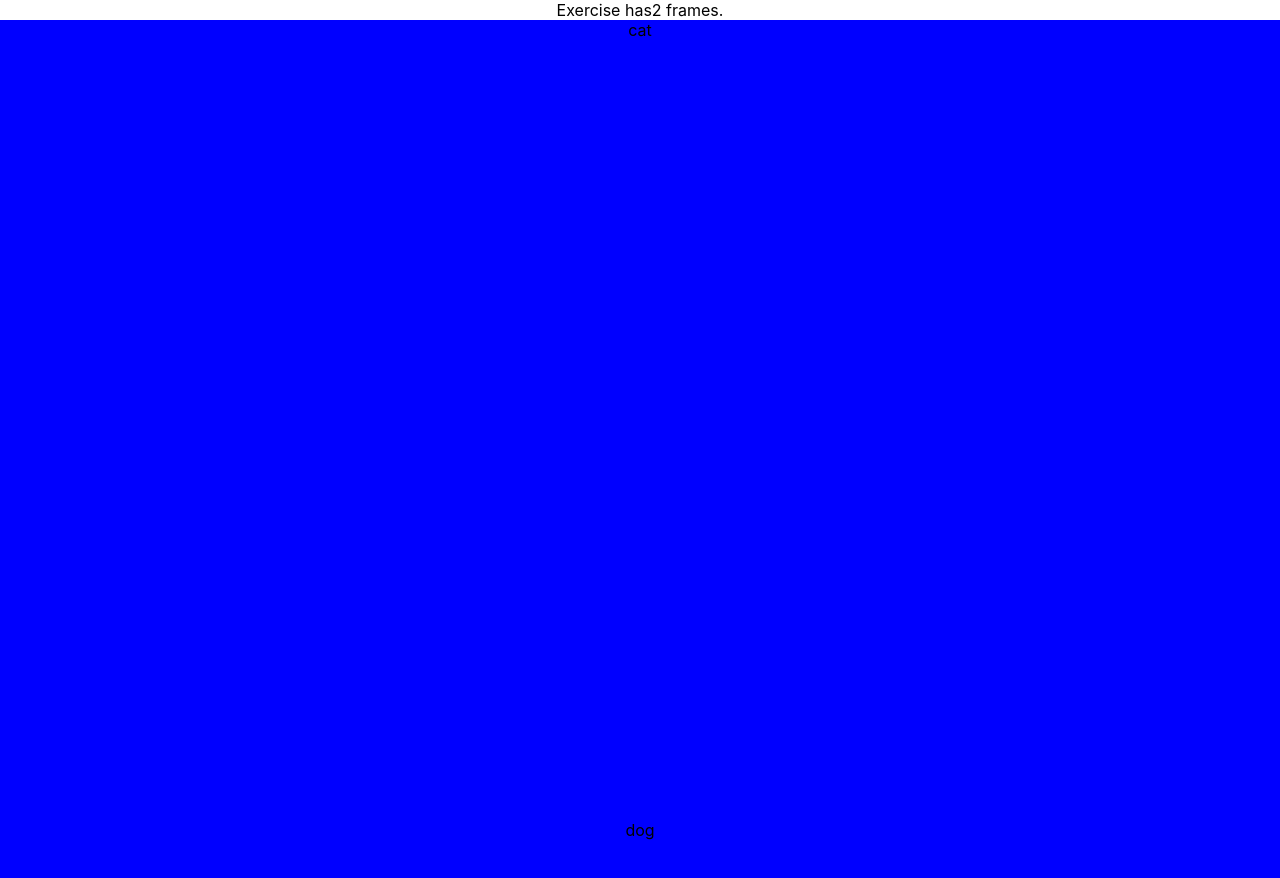
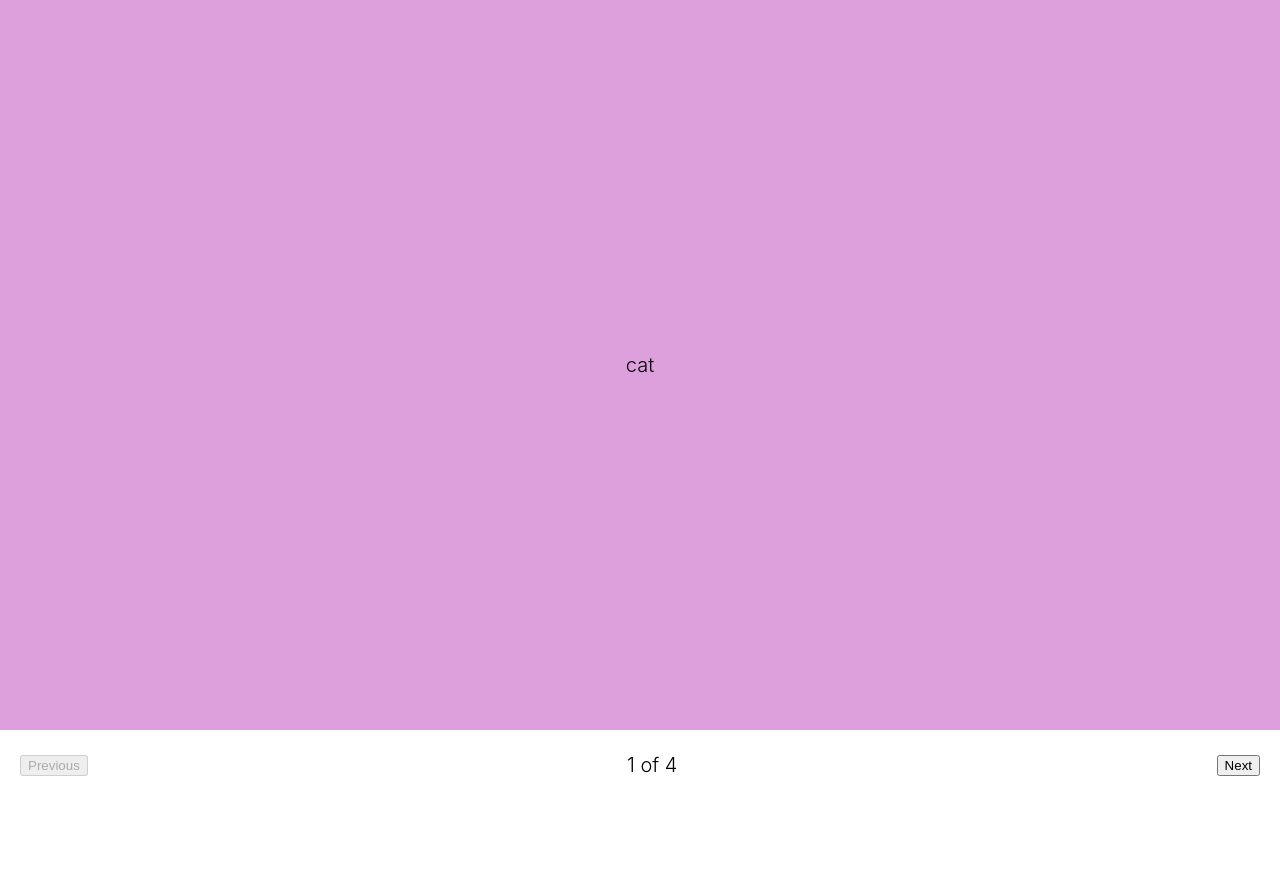
Before and after one commit to RobotsPlay/learn-to-read, a React (Create React App) app: page / in a window 1280 px wide. Shown: the top 878 px of the page. After the commit the page ends 800 px from the top, so only its background shows below. Built offline with nearby package versions, Linux system fonts and the light colour scheme.

Commit message:
exercise stying and controls

```diff
--- a/src/App.js
+++ b/src/App.js
@@ -3,10 +3,13 @@ import './App.css';
 import Exercise from './components/Exercise';
 
 import exerciseData from './data/exercises'
+import Typography from './styles/Typography';
 
 function App() {
     return (
         <div className="App">
+            <Typography />
+
             <Exercise  exerciseData={exerciseData}/>
         </div>
     );
--- a/src/components/Exercise.js
+++ b/src/components/Exercise.js
@@ -1,15 +1,35 @@
-import React from 'react';
+import React,  {useState} from 'react';
 import ExerciseStyles from '../styles/ExerciseStyles';
 import Frame from './Frame';
 
 const Exercise = ({exerciseData}) => {
+    const [currentSlide, setCurrentSlide] = useState(0);
+
+    const previousSlide = () => {
+        if(currentSlide > 0) {
+            setCurrentSlide(currentSlide - 1);
+        }
+    }
+
+    const nextSlide = () => {
+        if(currentSlide < (exerciseData.frames.length - 1)) {
+            setCurrentSlide(currentSlide + 1);
+        }
+    }
+
     return (
         <ExerciseStyles>
-            Exercise has{exerciseData.frames.length} frames.
+            <div className="frames">
+                {exerciseData.frames.map((frame, i) => (
+                    <Frame className={currentSlide === i ? 'active' : ''} key={i} frame={frame} />
+                ))}
+            </div>
 
-            {exerciseData.frames.map((frame) => (
-                <Frame frame={frame} />
-            ))}
+            <div className="controls">
+                <button type="button" onClick={previousSlide} disabled={currentSlide <= 0}>Previous</button>
+                <span>{`${currentSlide + 1} of ${exerciseData.frames.length}`}</span>
+                <button type="button" onClick={nextSlide}  disabled={currentSlide >= (exerciseData.frames.length - 1)}>Next</button>
+            </div>
         </ExerciseStyles>
     )
 }
--- a/src/components/Frame.js
+++ b/src/components/Frame.js
@@ -1,9 +1,9 @@
 import React from 'react';
 import FrameStyles from '../styles/FrameStyles';
 
-const Frame = ({frame}) => {
+const Frame = ({frame, index, className = ''}) => {
     return (
-        <FrameStyles>
+        <FrameStyles className={className} style={{backgroundColor: frame.background}}>
              {frame.word}
         </FrameStyles>
     )
--- a/src/data/exercises.js
+++ b/src/data/exercises.js
@@ -1,10 +1,20 @@
 const exerciseData = {
     frames: [
         {
-            word: 'cat'
+            word: 'cat',
+            background: 'plum'
         },
         {
-            word: 'dog'
+            word: 'dog',
+            background: 'paleturquoise'
+        },
+        {
+            word: 'top',
+            background: 'salmon'
+        },
+        {
+            word: 'fan',
+            background: 'khaki'
         }
     ]
 };
--- a/src/styles/ExerciseStyles.js
+++ b/src/styles/ExerciseStyles.js
@@ -1,8 +1,21 @@
 import styled from 'styled-components'
 
 const ExerciseStyles = styled.div`
-    width: 100%;
-    height: 100%;
+    width: 100vw;
+    height: 100vh;
+    display: grid;
+    grid-template-rows: 1fr auto;
+
+    .frames {
+        position: relative;
+    }
+
+    .controls {
+        display: flex;
+        justify-content: space-between;
+        align-items: center;
+        padding: 2rem;
+    }
 `;
 
 export default ExerciseStyles;
--- a/src/styles/FrameStyles.js
+++ b/src/styles/FrameStyles.js
@@ -1,9 +1,20 @@
 import styled from 'styled-components'
 
 const FrameStyles = styled.div`
+    position: absolute;
+    top: 0;
+    left: 0;
     width: 100%;
     height: 100%;
-    background: blue;
+    background-color: lightgray;
+    z-index: 1;
+    display: flex;
+    justify-content: center;
+    align-items: center;
+
+    &.active {
+        z-index: 2;
+    }
 `;
 
 export default FrameStyles;
--- /dev/null
+++ b/src/styles/Typography.js
@@ -0,0 +1,27 @@
+import { createGlobalStyle } from 'styled-components'
+
+import robotoLight from '../assets/fonts/roboto-light.woff2'
+
+const Typography = createGlobalStyle`
+  @font-face {
+    font-family: 'Roboto';
+    font-style: normal;
+    font-weight: 300;
+    font-display: swap;
+    src: url(${robotoLight}) format('woff2');
+    unicode-range: U+0000-00FF, U+0131, U+0152-0153, U+02BB-02BC, U+02C6, U+02DA, U+02DC, U+2000-206F, U+2074, U+20AC, U+2122, U+2191, U+2193, U+2212, U+2215, U+FEFF, U+FFFD;
+  }
+
+  html {
+    font-family: Roboto, -apple-system, BlinkMacSystemFont, 'Segoe UI', Oxygen, Ubuntu, Cantarell, 'Open Sans', 'Helvetica Neue', sans-serif;
+    font-weight: 300;
+    font-size: 62.5%;
+  }
+
+  body {
+    font-size: 2rem;
+    line-height: 1.5;
+  }
+`
+
+export default Typography
```
Also changed, not shown: src/assets/fonts/roboto-light.woff2 (added).
